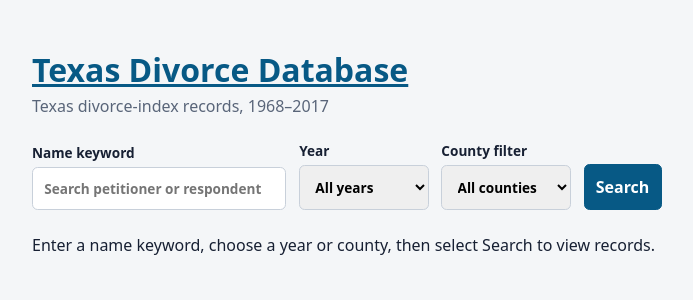
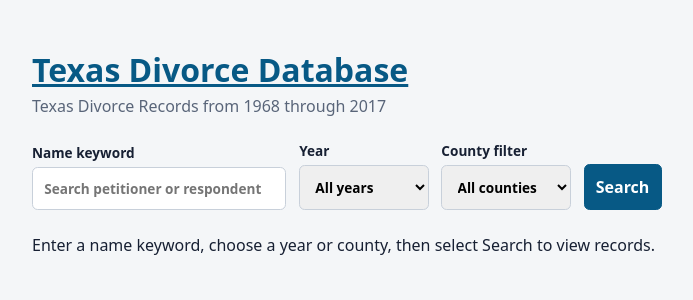
Before and after one commit to dribaudo/Divorce-Index, a Flask app: template templates/index.html in a window 1280 px wide. Shown: the top 300 px of the page, without its empty margins (8-701 px from the left). Run offline with Flask 3, Linux system fonts and the light colour scheme; the template is opened without the code that fills it: most values are stand-ins (such as "Sample title", 1, 10 or a date in 2020).

Commit message:
Update subtitle to Texas Divorce Records from 1968 through 2017

```diff
--- a/templates/index.html
+++ b/templates/index.html
@@ -1,6 +1,6 @@
 <!doctype html>
 <html lang="en"><head><meta charset="utf-8"><meta name="viewport" content="width=device-width,initial-scale=1"><title>Texas Divorce Database</title><link rel="stylesheet" href="{{ url_for('static', filename='style.css') }}"></head>
-<body><main><h1><a href="{{ url_for('index') }}">Texas Divorce Database</a></h1><p class="intro">Texas divorce-index records, 1968–2017</p>
+<body><main><h1><a href="{{ url_for('index') }}">Texas Divorce Database</a></h1><p class="intro">Texas Divorce Records from 1968 through 2017</p>
 <form method="get">
   <label>Name keyword
     <input name="q" value="{{ query }}" placeholder="Search petitioner or respondent">
```
